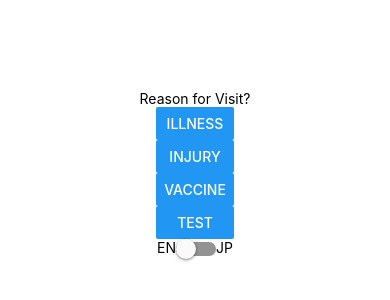
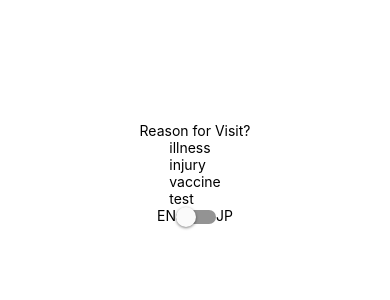
Before and after one commit to MyKamonohashi/itamitto-frontend, a React Native app in the folder client/: screen / in a window 390 px wide. Shown: the part 248-548 px from the top of the page. Built offline with nearby package versions, Linux system fonts and the light colour scheme.

Commit message:
fix: update depreciated Button to Pressable

```diff
--- a/client/src/App.tsx
+++ b/client/src/App.tsx
@@ -1,6 +1,6 @@
 import { registerRootComponent } from 'expo';
 import { StatusBar } from 'expo-status-bar';
-import { StyleSheet, Text, View, Button, Switch } from 'react-native';
+import { StyleSheet, Text, View, Pressable, Switch } from 'react-native';
 import { useState, useEffect } from 'react';
 import en from './localize/en.json';
 import ja from './localize/ja.json'
@@ -26,10 +26,10 @@ export default function App() {
     <View style={styles.container}>
       <Text>{language.title.reason}</Text>
       <View>
-        <Button title={language.reason.illness}></Button>
-        <Button title={language.reason.injury}></Button>
-        <Button title={language.reason.vaccine}></Button>
-        <Button title={language.reason.test}></Button>
+        <Pressable><Text>{language.reason.illness}</Text></Pressable>
+        <Pressable><Text>{language.reason.injury}</Text></Pressable>
+        <Pressable><Text>{language.reason.vaccine}</Text></Pressable>
+        <Pressable><Text>{language.reason.test}</Text></Pressable>
       </View>
       <View style={styles.switch}>
         <Text>EN</Text>
```
